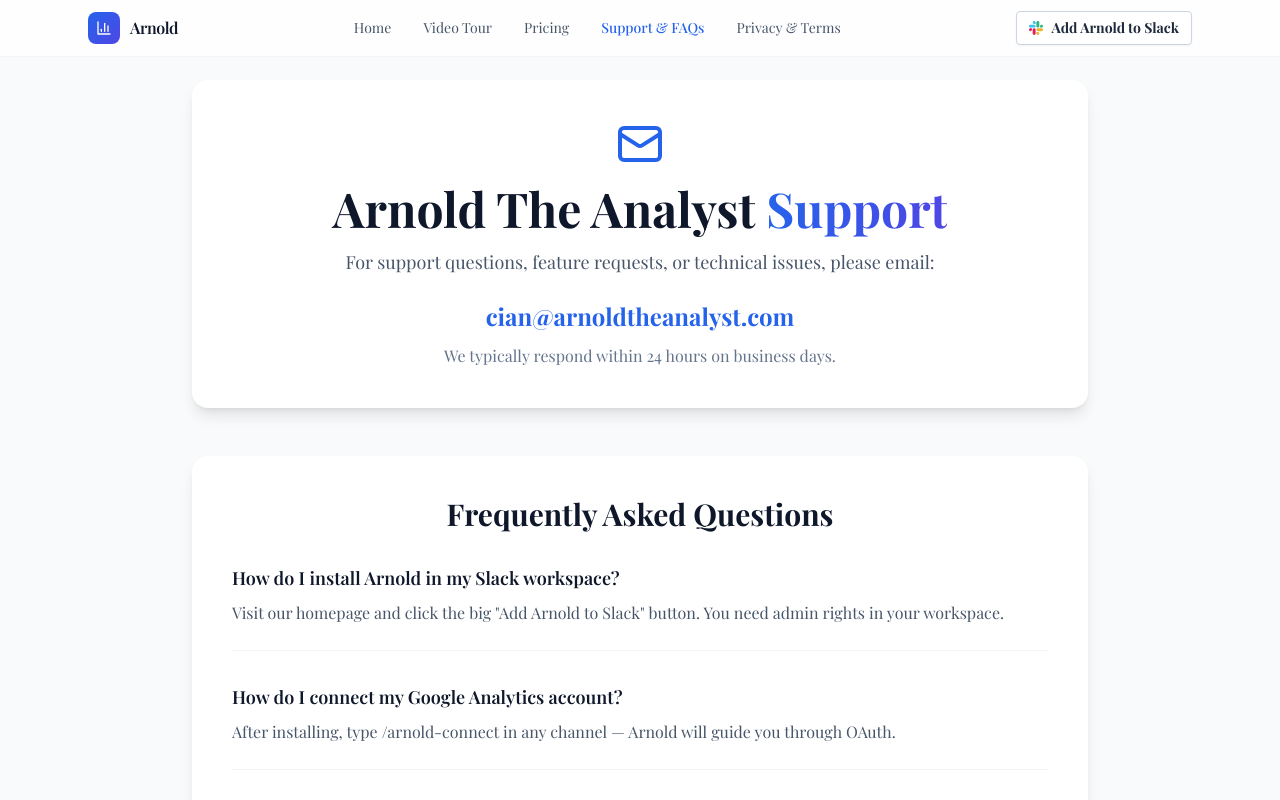
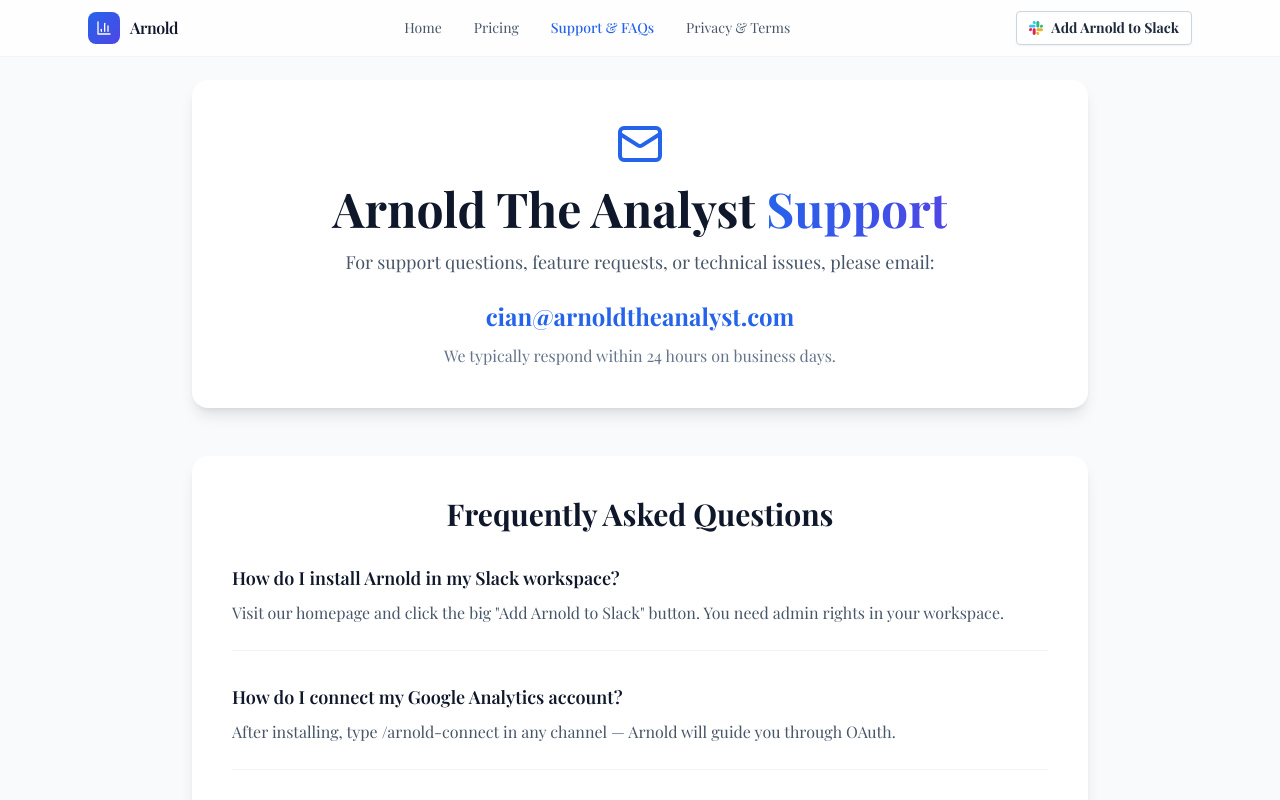
Before and after one commit to McGovs/arnold-the-analyst-frontend-v2-markdown, a React (Vite) app: page /support in a window 1280 px wide. Shown: the top 800 px of the page. Built offline with nearby package versions, Linux system fonts and the light colour scheme; a web font is replaced by a local one.

Commit message:
Update Support.tsx

```diff
--- a/src/pages/Support.tsx
+++ b/src/pages/Support.tsx
@@ -42,12 +42,6 @@ export default function Support() {
                   className="text-sm text-slate-600 hover:text-slate-900 transition-colors"
                 >
                   Home
-                </button>
-                <button
-                  onClick={() => window.location.href = "https://www.arnoldtheanalyst.com/video-tour"}
-                  className="text-sm text-slate-600 hover:text-slate-900 transition-colors"
-                >
-                  Video Tour
                 </button>
                 <button
                   onClick={() => navigate('/pricing')}
```
